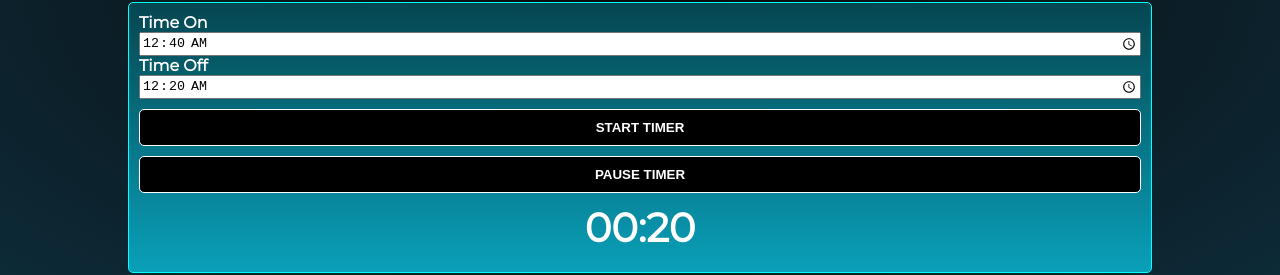
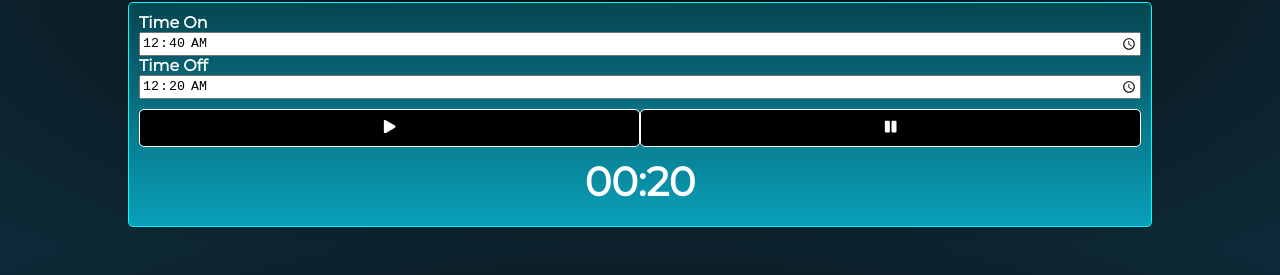
Before and after one commit to barrysweeney/workout-app-react, a React (Create React App) app: page / in a window 1280 px wide. Shown: the part 323-598 px from the top of the page. Built offline with nearby package versions, Linux system fonts and the light colour scheme; no server answers; a web font is replaced by a local one.

Commit message:
add play and pause icons

```diff
--- a/package.json
+++ b/package.json
@@ -10,6 +10,7 @@
     "react": "^16.13.1",
     "react-bootstrap": "^1.0.1",
     "react-dom": "^16.13.1",
+    "react-icons": "^3.11.0",
     "react-scripts": "3.4.1",
     "styled-components": "^5.1.1"
   },
--- a/src/Layout/Button.js
+++ b/src/Layout/Button.js
@@ -1,5 +1,5 @@
 import styled from "styled-components";
-import React, { Component } from "react";
+import React from "react";
 
 const ButtonWrapper = styled.button`
   padding: 10px;
@@ -16,12 +16,10 @@ const ButtonWrapper = styled.button`
   }
 `;
 
-export default class Button extends Component{
-  render(){
+export default function Button ({children, clickHandler}){
   return (
-    <ButtonWrapper onClick={this.props.clickHandler}>
-      {this.props.buttonText}
+    <ButtonWrapper onClick={clickHandler}>
+      {children}
     </ButtonWrapper>
   );
-  }
 }
--- a/src/WorkoutFilter.js
+++ b/src/WorkoutFilter.js
@@ -35,7 +35,7 @@ export default function WorkoutFilter({
       <WorkoutTarget changeTarget={changeTarget} />
       <LimitContainer>
         <WorkoutLimit changeLimit={changeLimit} />
-        <Button clickHandler={getRandomWorkout} buttonText={"Generate Workout"}/>
+        <Button clickHandler={getRandomWorkout} >Generate Workout</Button>
       </LimitContainer>
     </FilterWrapper>
   );
--- a/src/WorkoutTimer.js
+++ b/src/WorkoutTimer.js
@@ -1,4 +1,5 @@
 import React, { Component } from "react";
+import { FaPause, FaPlay } from 'react-icons/fa';
 import styled from "styled-components";
 import Button from "./Layout/Button";
 import TimerDisplay from "./TimerDisplay";
@@ -18,6 +19,11 @@ const TimerWrapper = styled.div`
 
 const HIITController = styled.div`
 display: grid;
+`
+
+const PlayController = styled.div`
+display:grid;
+grid-template-columns: 1fr 1fr;
 `
 
 export default class WorkoutTimer extends Component {
@@ -138,8 +144,10 @@ export default class WorkoutTimer extends Component {
           <label for="timeOff">Time Off</label>
           <input type="time" name="timeOff" min="00:00" max="60:00" defaultValue="00:20" onChange={this.setTimeOff.bind(this)} />
         </HIITController>
-        <Button buttonText="Start Timer" clickHandler={this.startOnTimer.bind(this)} />
-        <Button buttonText="Pause Timer" clickHandler={this.pauseTimer.bind(this)} />
+        <PlayController>
+        <Button  clickHandler={this.startOnTimer.bind(this)} ><FaPlay/></Button>
+        <Button clickHandler={this.pauseTimer.bind(this)} ><FaPause/></Button>
+        </PlayController>
         <TimerDisplay timeRemaining={this.state.isOn ? this.state.timeOn : this.state.timeOff} routine={this.props.routine} isOn={this.state.isOn} counter={this.state.counter} />
       </TimerWrapper>
     );
```
Also changed, not shown: 1 other file (tests, documents, lock files or other folders).
